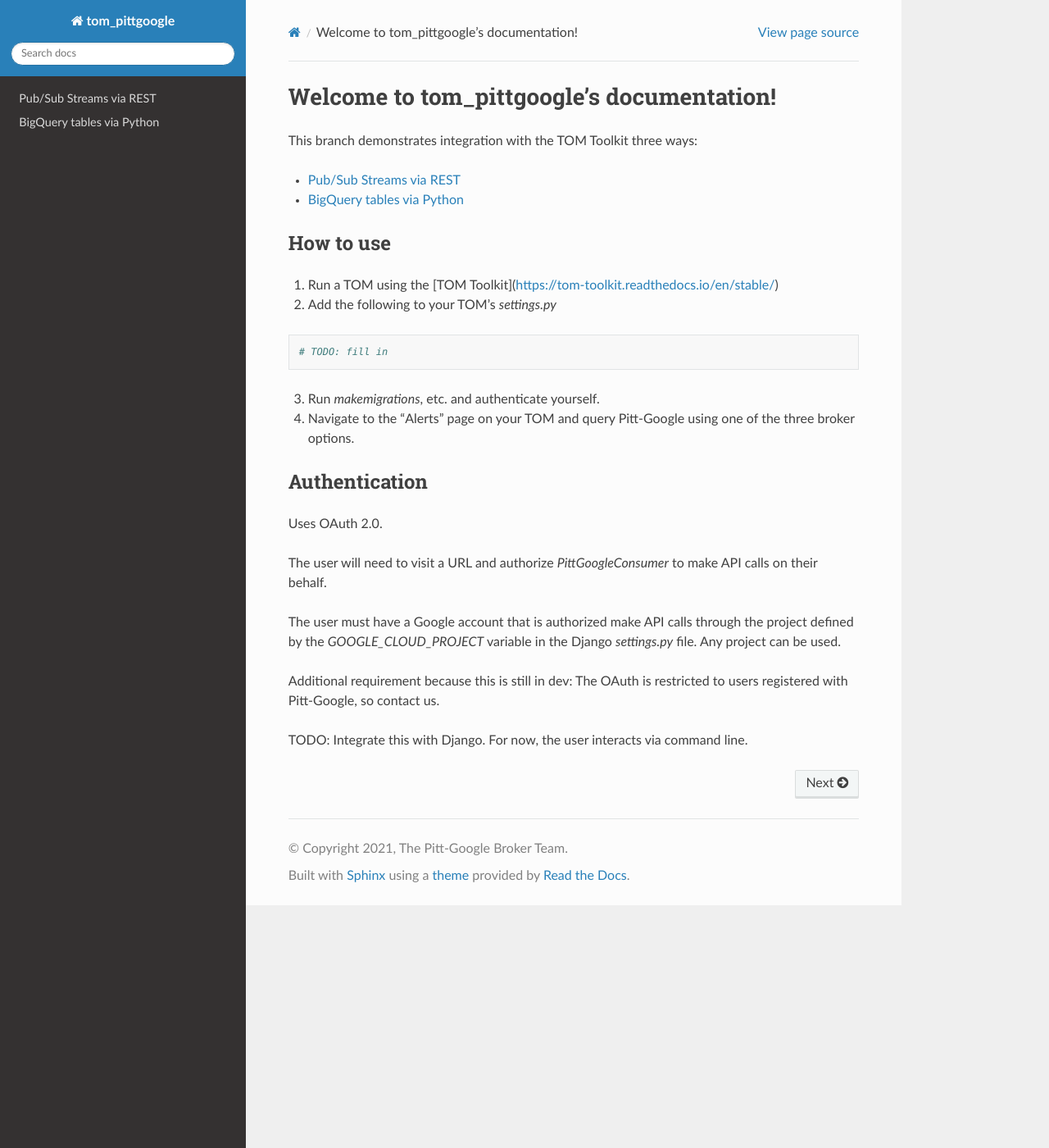
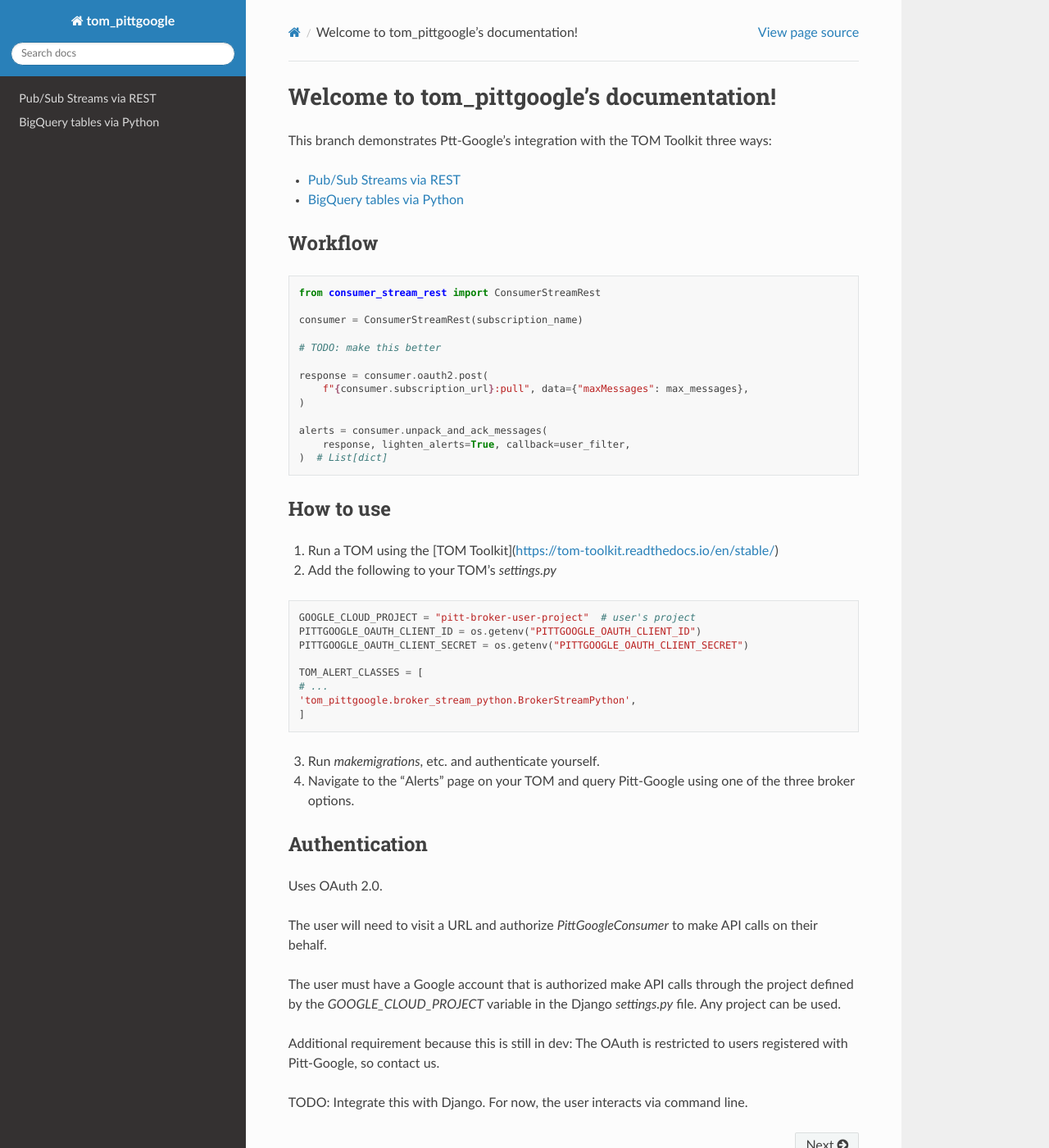
Before and after one commit to mwvgroup/tom_pittgoogle, a Sphinx documentation site: the page built from docs/source/index.rst, in a window 1280 px wide and 1400 px high. Shown: the whole window at 82% size. Built offline with Sphinx 7.4.7 and the Read the Docs theme 2.0.0, drawn with Linux system fonts in a browser that asks for light colours.

Commit message:
minor updates

```diff
--- a/docs/source/index.rst
+++ b/docs/source/index.rst
@@ -6,13 +6,34 @@
 Welcome to tom_pittgoogle's documentation!
 ==========================================
 
-This branch demonstrates integration with the TOM Toolkit three ways:
+This branch demonstrates Ptt-Google's integration with the TOM Toolkit three ways:
 
 .. toctree::
    :maxdepth: 1
 
    stream_rest
    database_python
+
+
+Workflow
+---------------
+
+.. code:: python
+
+    from consumer_stream_rest import ConsumerStreamRest
+
+    consumer = ConsumerStreamRest(subscription_name)
+
+    # TODO: make this better
+
+    response = consumer.oauth2.post(
+        f"{consumer.subscription_url}:pull", data={"maxMessages": max_messages},
+    )
+
+    alerts = consumer.unpack_and_ack_messages(
+        response, lighten_alerts=True, callback=user_filter,
+    )  # List[dict]
+
 
 How to use
 ----------------
@@ -24,7 +45,15 @@
 
 .. code:: python
 
-    # TODO: fill in
+    GOOGLE_CLOUD_PROJECT = "pitt-broker-user-project"  # user's project
+    PITTGOOGLE_OAUTH_CLIENT_ID = os.getenv("PITTGOOGLE_OAUTH_CLIENT_ID")
+    PITTGOOGLE_OAUTH_CLIENT_SECRET = os.getenv("PITTGOOGLE_OAUTH_CLIENT_SECRET")
+
+    TOM_ALERT_CLASSES = [
+    # ...
+    'tom_pittgoogle.broker_stream_python.BrokerStreamPython',
+    ]
+
 
 3.  Run `makemigrations`, etc. and authenticate yourself.
 
```
